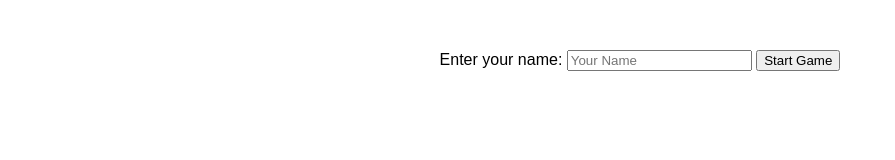
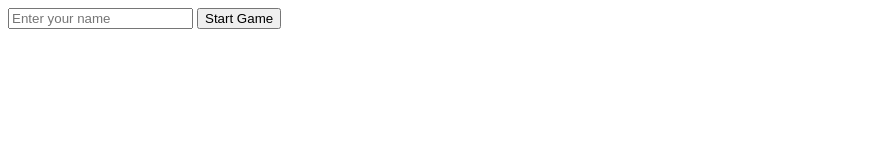
Before and after one commit to timae/SnakeGo, a plain HTML site: page static/index.html in a window 1280 px wide. Shown: the whole page, without its empty margins (0-895 px from the left). Drawn offline with Linux system fonts and the light colour scheme.

Commit message:
Update index.html

```diff
--- a/static/index.html
+++ b/static/index.html
@@ -5,28 +5,18 @@
     <meta name="viewport" content="width=device-width, initial-scale=1.0">
     <title>Snake Game</title>
     <style>
-        body {
-            font-family: Arial, sans-serif;
-            text-align: center;
-            margin: 0;
-            padding: 0;
-        }
-        canvas {
-            border: 1px solid black;
-            margin-top: 20px;
-        }
-        #startScreen {
-            margin-top: 50px;
+        #gameCanvas {
+            display: none;
         }
     </style>
 </head>
 <body>
     <div id="startScreen">
-        <label for="playerName">Enter your name:</label>
-        <input type="text" id="playerName" placeholder="Your Name" />
+        <input type="text" id="playerName" placeholder="Enter your name">
         <button id="startButton">Start Game</button>
     </div>
-    <canvas id="gameCanvas" width="400" height="400" style="display: none;"></canvas>
+    <canvas id="gameCanvas" width="400" height="400"></canvas>
+
     <script src="script.js"></script>
 </body>
 </html>
```
